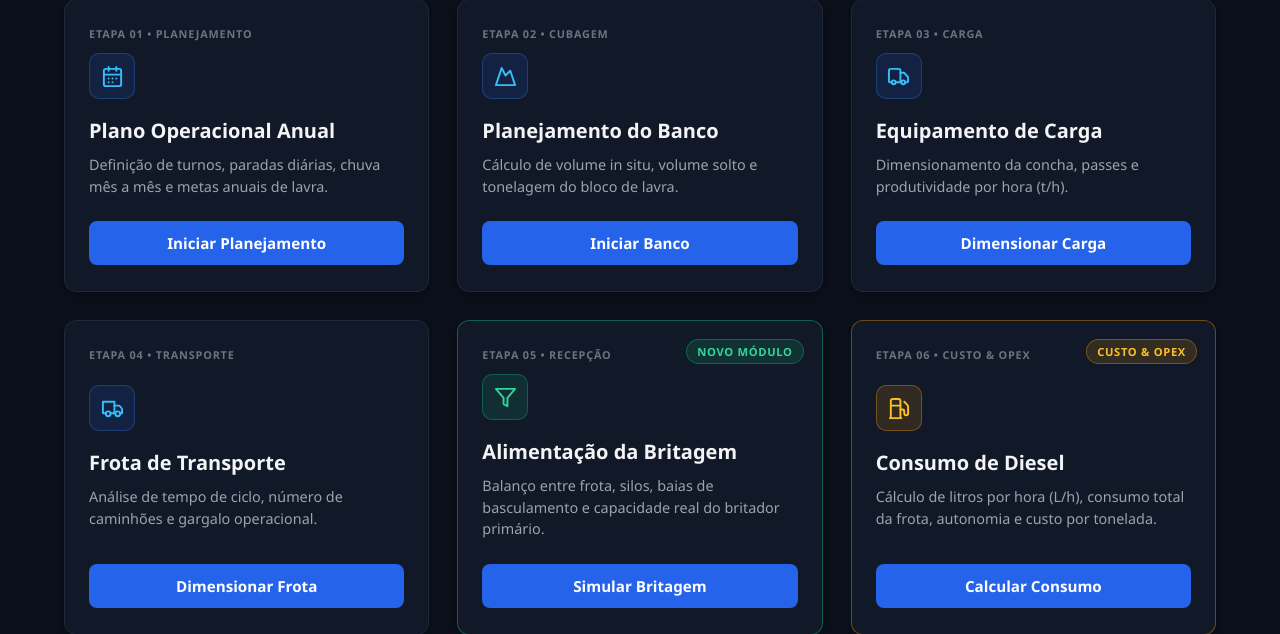
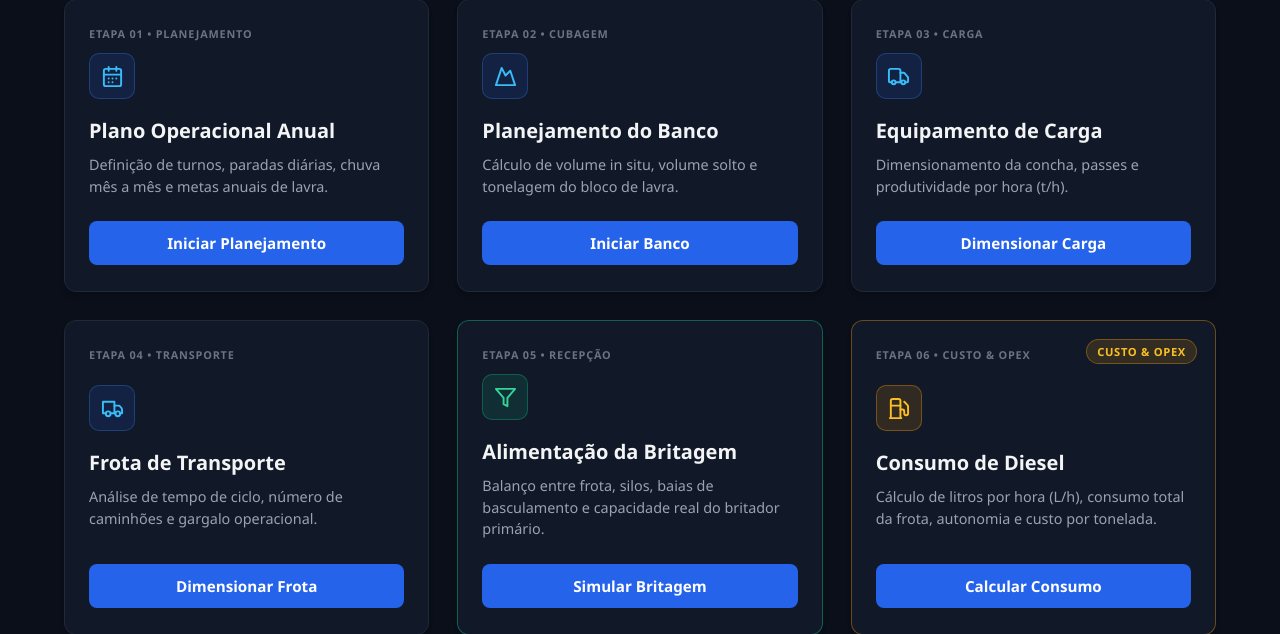
Before and after one commit to faustoaraxa-create/mineracore, a Flask app: page /dashboard in a window 1280 px wide. Shown: the part 289-923 px from the top of the page. Run offline with Flask 3, Linux system fonts and the light colour scheme; some libraries are stand-ins or nearby versions.

Commit message:
Atualização do Sistema

```diff
--- a/templates/dashboard.html
+++ b/templates/dashboard.html
@@ -91,7 +91,7 @@
         <!-- CARD 5: Alimentação da Britagem Primária -->
         <div class="card-modulo card-britagem" data-categoria="usina" data-palavras="britagem primaria silos baias basculamento alimentacao usina">
             <span class="etapa-modulo">ETAPA 05 • RECEPÇÃO</span>
-            <span class="badge-britagem">NOVO MÓDULO</span>
+
             <div class="card-corpo">
                 <div class="icone-box icone-britagem">
                     <svg viewBox="0 0 24 24" fill="none" stroke="currentColor" stroke-width="2" stroke-linecap="round" stroke-linejoin="round"><polygon points="22 3 2 3 10 12.46 10 19 14 21 14 12.46 22 3"/></svg>
```
